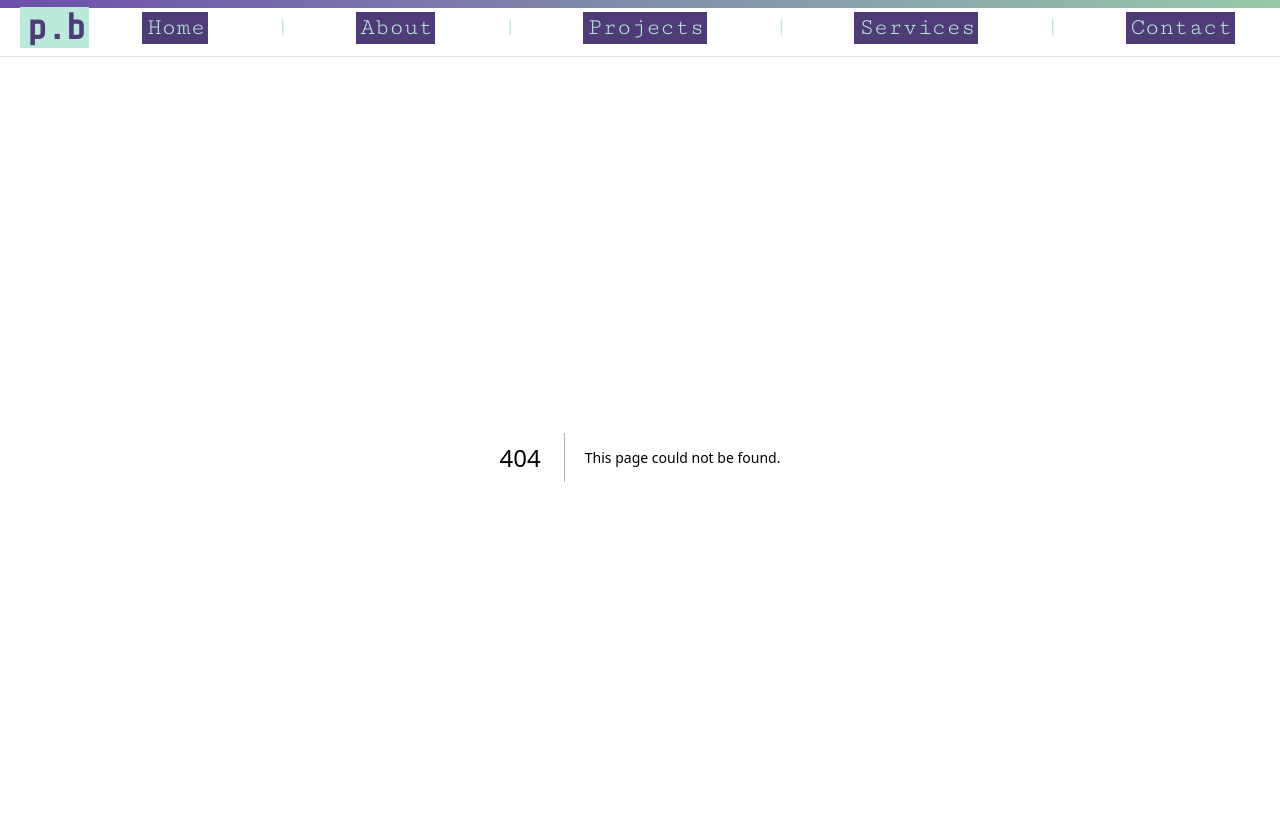
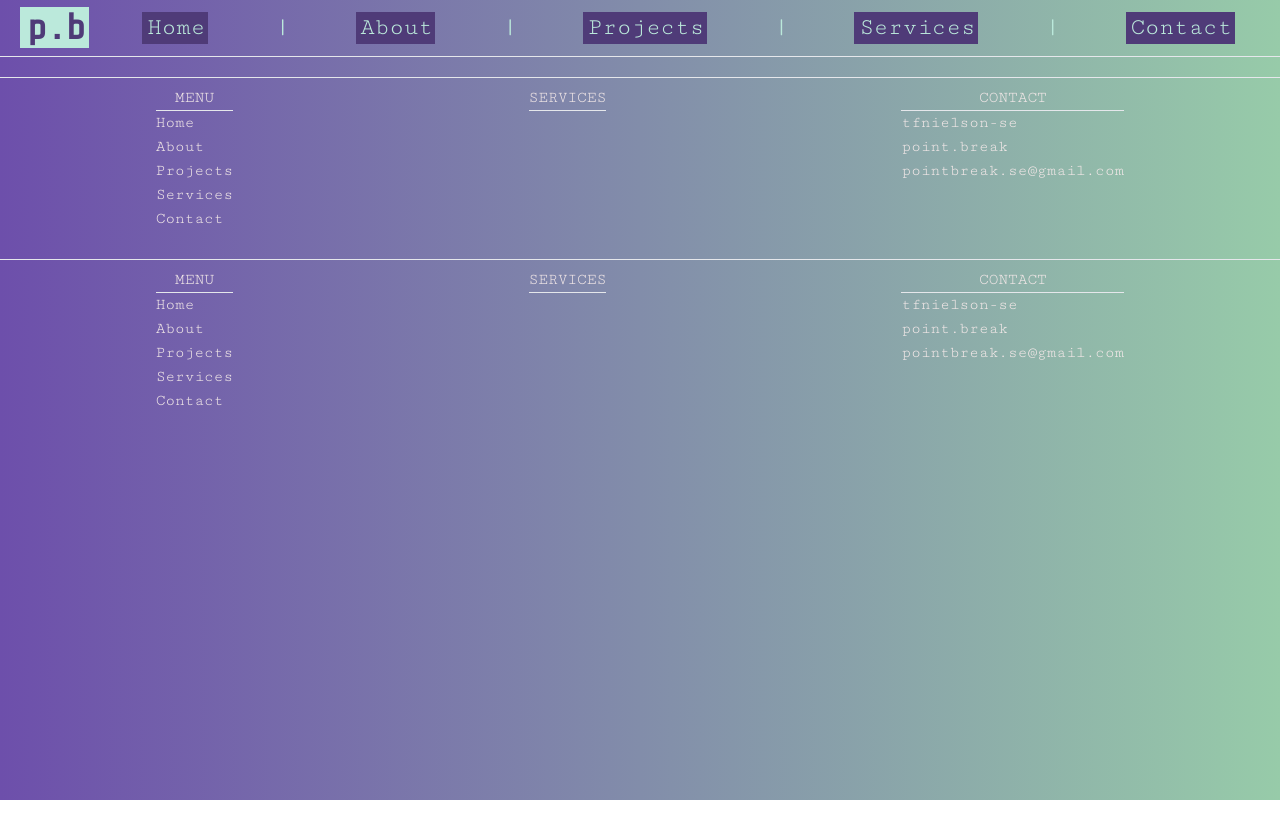
Before and after one commit to tfnielson-se/point-break, a Next.js app: page /components/Footer in a window 1280 px wide. Before the commit this address had no page. Shown: the top 838 px of the page. After the commit the page ends 800 px from the top, so only its background shows below. Built offline with nearby package versions, Linux system fonts and the light colour scheme.

Commit message:
added footer

```diff
--- a/pages/_app.js
+++ b/pages/_app.js
@@ -3,6 +3,7 @@ import { Rajdhani } from "@next/font/google";
 import { Share_Tech_Mono } from "@next/font/google";
 import Navbar from "./components/Navbar";
 import MobileNavbar from "./components/MobileNavbar";
+import Footer from "./components/Footer";
 
 // const font = Rajdhani({
 // 	subsets: ["latin"],
@@ -17,13 +18,18 @@ const font = Share_Tech_Mono({
 
 export default function App({ Component, pageProps }) {
 	return (
-		<>
-			<main className={font.className}>
+		<section className={`${font.className} flex flex-col`}>
+			<div className="flex-none">
 				<Navbar />
-                <MobileNavbar />
-                <hr className=""></hr>
-					<Component {...pageProps} />
+				<MobileNavbar />
+				<hr className=""></hr>
+			</div>
+			<main className={`grow`}>
+				<Component {...pageProps} />
 			</main>
-		</>
+			<div className="flex-none">
+				<Footer />
+			</div>
+		</section>
 	);
 }
--- /dev/null
+++ b/pages/components/Footer.js
@@ -0,0 +1,68 @@
+import { Cutive_Mono } from "@next/font/google";
+import Link from "next/link";
+
+const font = Cutive_Mono({
+	subsets: ["latin"],
+	weight: "400",
+});
+const Footer = () => {
+	return (
+		<section className="pt-5">
+        <hr></hr>
+			<div
+				className={`${font.className} flex justify-around p-2`}
+			>
+				<div className="mx-5 flex flex-col ">
+					<h2 className="text-center">MENU</h2>
+                    <hr></hr>
+					<Link href="/" className="">
+						Home
+					</Link>
+					<Link href="/about" className="">
+						About
+					</Link>
+					<Link href="/projects" className="">
+						Projects
+					</Link>
+					<Link href="/services" className="">
+						Services
+					</Link>
+					<Link href="/contact" className="">
+						Contact
+					</Link>{" "}
+				</div>
+				<div className="mx-5">
+					<h2 className="text-center">SERVICES</h2>
+                    <hr></hr>
+				</div>
+				<div className="mx-5 flex flex-col jus">
+					<h2 className="text-center">CONTACT</h2>
+                    <hr></hr>
+                    <a
+								href="https://github.com/tfnielson-se"
+								className=""
+							>
+								{" "}
+								tfnielson-se
+							</a>
+                            <a
+								href="https://www.linkedin.com/company/pointbreak-dev/"
+								className=""
+							>
+								{" "}
+								point.break
+							</a>
+                            <a
+								href="mailto: pointbreak.se@gmail.com"
+								className=""
+							>
+								{" "}
+								pointbreak.se@gmail.com
+							</a>
+				</div>
+			</div>
+		</section>
+	);
+};
+
+export default Footer;
--- a/styles/globals.css
+++ b/styles/globals.css
@@ -22,6 +22,10 @@
 		--background-start-rgb: 0, 0, 0;
 		--background-end-rgb: 0, 0, 0;
 	}
+}
+
+.main-div {
+    height: 100vh;
 }
 
 .home-title {
```
